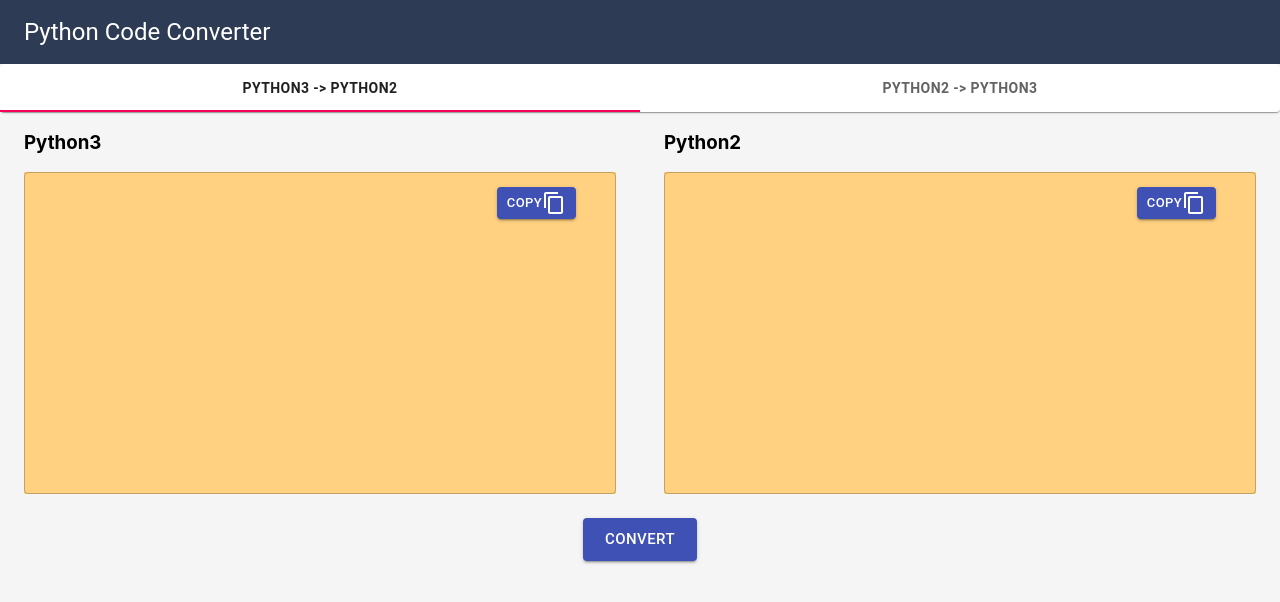
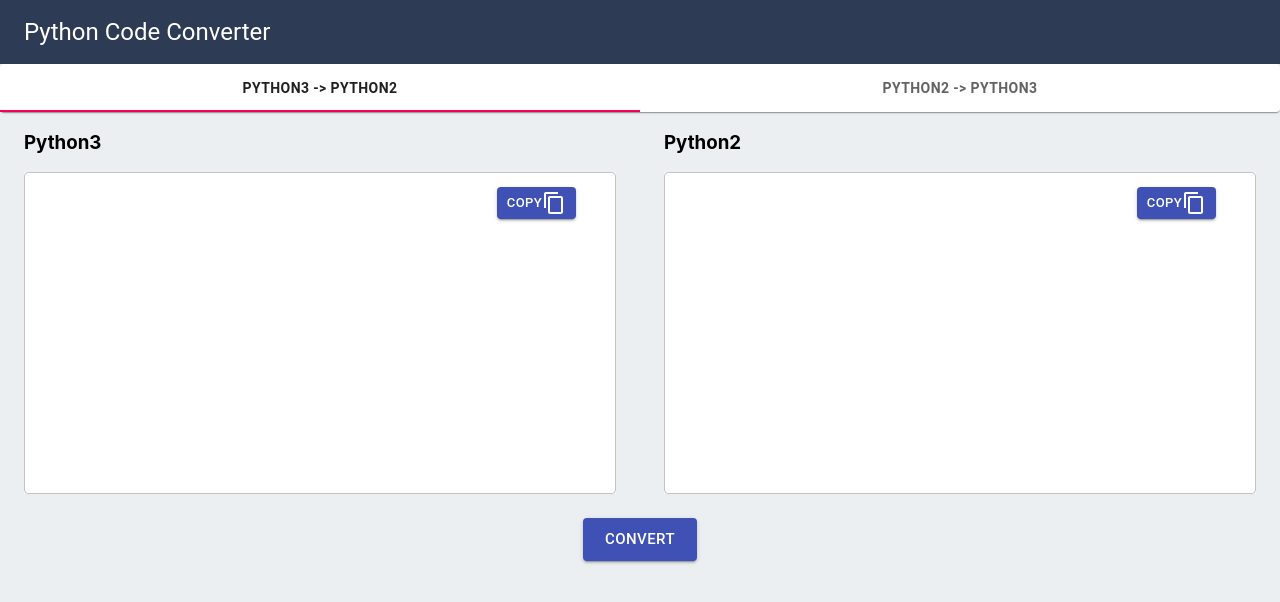
Before and after one commit to pragyan-satapathy/PyCodeConverter, a React (Create React App) app: page / in a window 1280 px wide. Shown: the top 602 px of the page. Built offline with nearby package versions, Linux system fonts and the light colour scheme.

Commit message:
background updated

```diff
--- a/src/App.js
+++ b/src/App.js
@@ -93,7 +93,7 @@ class App extends Component  {
 
   render() {
     return (
-      <Box style={{ background: '#f5f5f5', height: '100vh' }}>
+      <Box style={{ background: '#eceff1', height: '100vh' }}>
         <Toolbar style={{ background: '#2E3B55',color: 'white' }}>
           <Typography variant="h5">Python Code Converter</Typography>
         </Toolbar>
--- a/src/components/python3to2.js
+++ b/src/components/python3to2.js
@@ -27,7 +27,7 @@ class Python3to2 extends Component  {
                 defaultValue={this.props.python_3_code}
                 onChange={this.props.handlePython_3_code}
                 style={{
-                  backgroundColor: "#ffd180",
+                  backgroundColor: "#FFFFFF",
                 }}
               />
                <Button
@@ -57,7 +57,7 @@ class Python3to2 extends Component  {
                     { readOnly: true, }
                   }
                   style={{
-                    backgroundColor: "#ffd180"
+                    backgroundColor: "#FFFFFF"
                   }}
                 />
                 <Button
```
